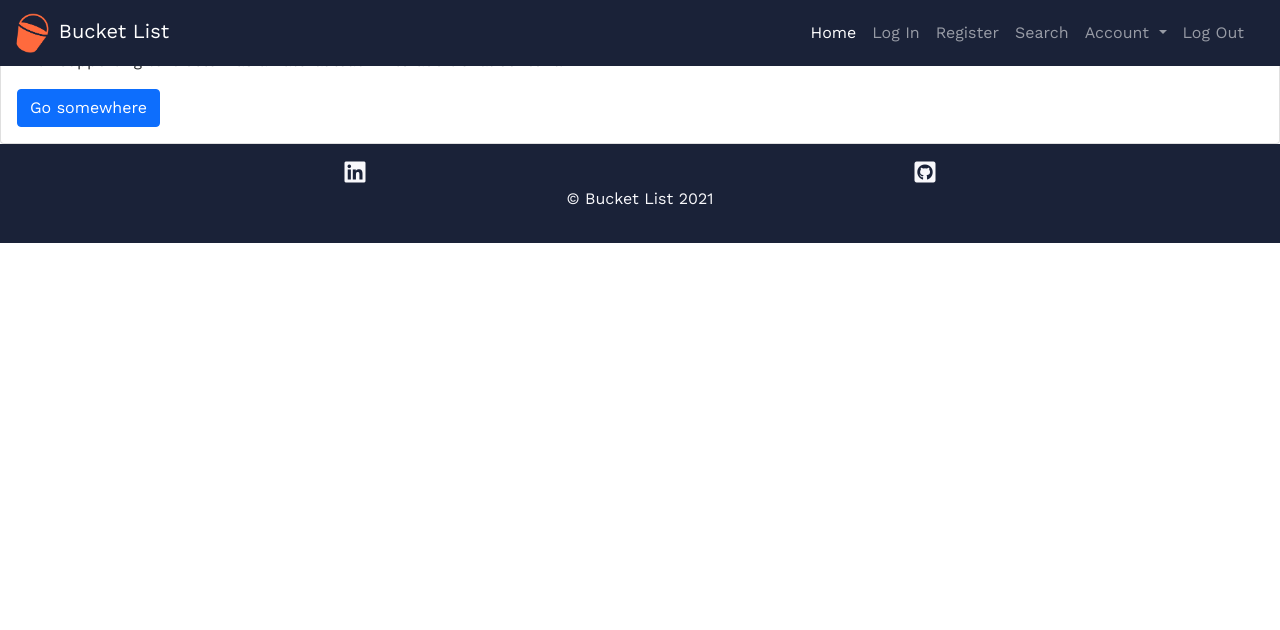
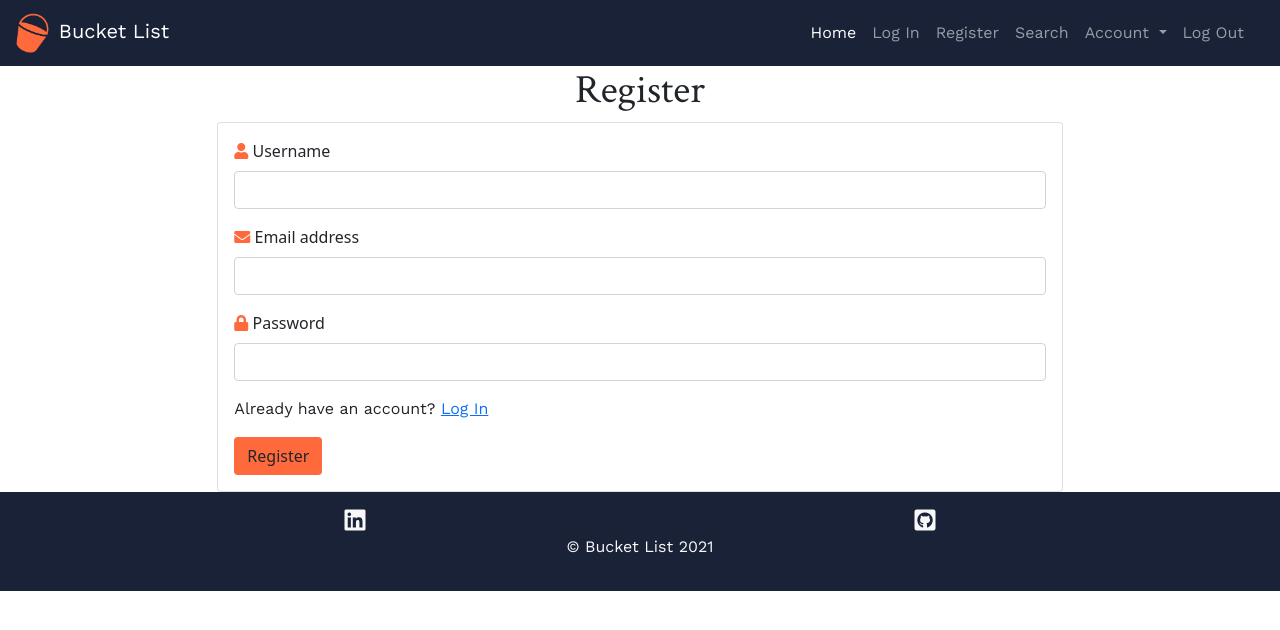
Before and after one commit to Callymags/ms3-BucketList, a Flask app: page /register in a window 1280 px wide. Shown: the top 630 px of the page. Run offline with Flask 2, Linux system fonts and the light colour scheme.

Commit message:
feat: Add form and custom styling to register template

```diff
--- a/static/css/style.css
+++ b/static/css/style.css
@@ -50,3 +50,13 @@ a {
 .social-links {
     font-size: 1.5rem;
 }
+
+
+/* -----------------REGISTER----------------- */
+.register-btn {
+    background-color: #ff6a3d;
+}
+
+.icon-style {
+    color: #ff6a3d;
+}
--- a/templates/base.html
+++ b/templates/base.html
@@ -21,7 +21,7 @@
 <body>
 
     <header>
-        <nav class="navbar navbar-dark navbar-expand-lg nav-style fixed-top text-shadow">
+        <nav class="navbar navbar-dark navbar-expand-lg nav-style text-shadow">
             <div class="container-fluid">
                 <a class="navbar-brand" href="{{ url_for('get_index') }}">
                     <img src="/static/images/ms3-bucket-brand.png" alt="" width="40" height="40"
--- a/templates/register.html
+++ b/templates/register.html
@@ -1,11 +1,37 @@
 {% extends 'base.html' %}
 {% block content %}
-    <div class="card">
-        <div class="card-body">
-            <h5 class="card-title">Special title treatment</h5>
-            <p class="card-text">With supporting text below as a natural lead-in to additional content.</p>
-            <a href="#" class="btn btn-primary">Go somewhere</a>
+
+    <h1 class="text-center">Register</h1>
+
+    <div class="row">
+        <div class="col-8 offset-2">
+            <div class="card">
+                <div class="card-body">
+                    <form method="POST" action="{{ url_for('auth.register') }}'">
+                        <div class="mb-3">
+                            <i class="fas fa-user icon-style"></i>
+                            <label for="username" class="form-label">Username</label>
+                            <input type="username" name="username" class="form-control" id="username" required>
+                        </div>
+                        <div class="mb-3">
+                            <i class="fas fa-envelope icon-style"></i>
+                            <label for="email" class="form-label">Email address</label>
+                            <input type="email" name="email" class="form-control" id="email" aria-describedby="emailHelp" required>
+                        </div>
+                        <div class="mb-3">
+                            <i class="fas fa-lock icon-style"></i>
+                            <label for="password" class="form-label">Password</label>
+                            <input type="password" name="password" class="form-control" id="password" required>
+                        </div>
+                        <div class="mb-3">
+                            <p>Already have an account?
+                                <span><a href="#">Log In</a></span>
+                            </p>
+                        </div>
+                        <button type="submit" class="btn register-btn">Register</button>
+                      </form>
+                </div>
+            </div>
         </div>
     </div>
-
-{% endblock %}
+    {% endblock %}
```
